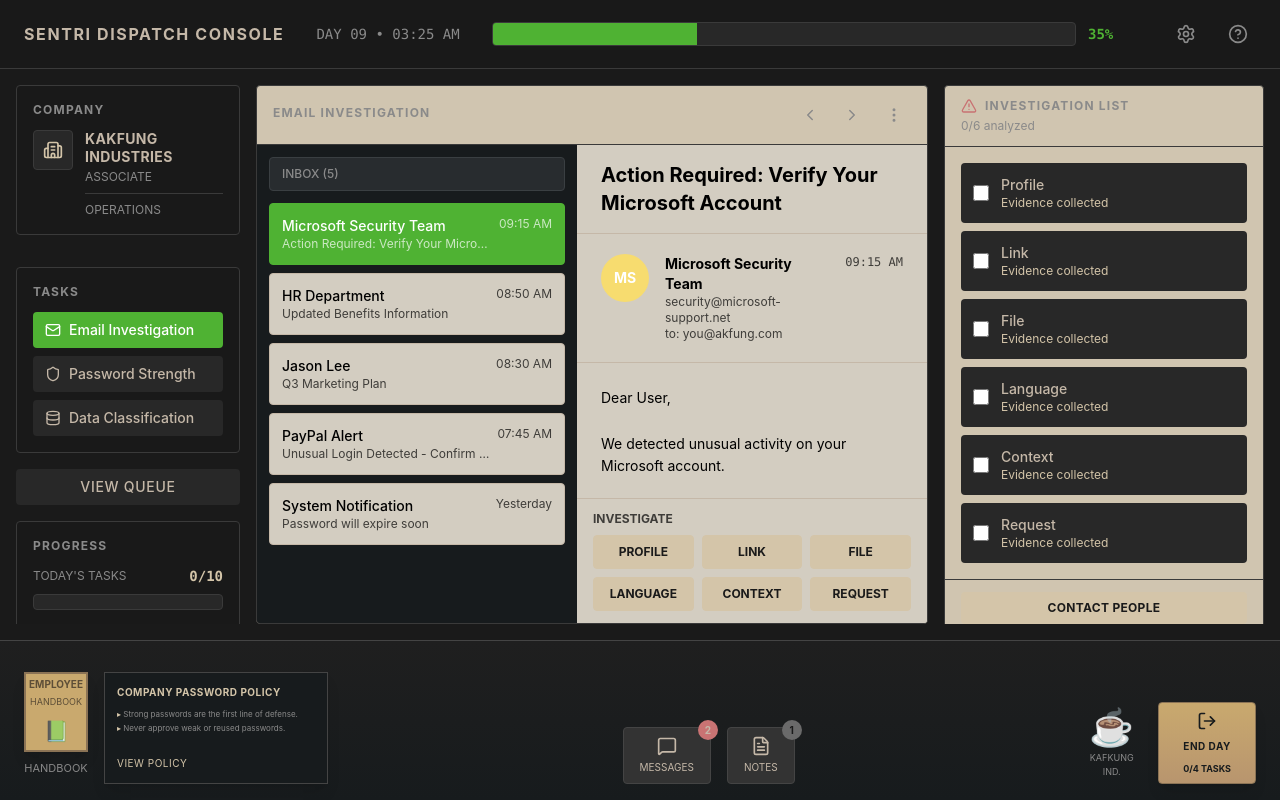
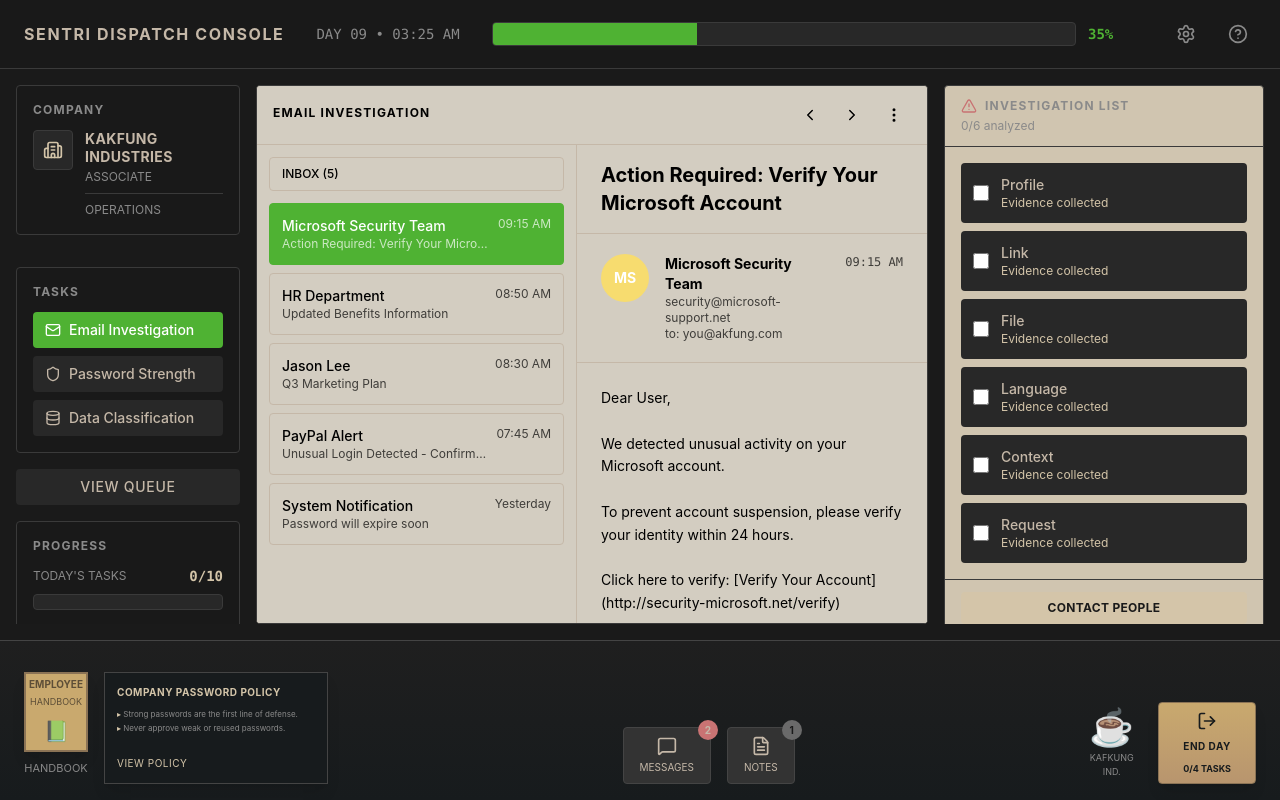
Before and after one commit to wembyirving1101/Deploy-a-sentri, a Next.js app: page / in a window 1280 px wide. Built offline with nearby package versions, Linux system fonts and the light colour scheme.

Commit message:
feat: update EmailInvestigation component styles and button colors
Co-authored-by: wembyirving1101 <218600463+wembyirving1101@users.noreply.github.com>

```diff
--- a/components/EmailInvestigation.tsx
+++ b/components/EmailInvestigation.tsx
@@ -24,32 +24,32 @@ export default function EmailInvestigation({
   investigatedCategories,
 }: EmailInvestigationProps) {
   return (
-    <Panel className="flex-1 h-full">
+    <Panel className="flex-1 h-full bg-[#d3cdc1]">
       {/* Header */}
-      <div className="border-b border-border px-4 py-3 flex items-center justify-between">
+      <div className="border-b border-[#c5b8a8] px-4 py-3 flex items-center justify-between bg-[#d3cdc1]">
         <div className="flex-1">
-          <h2 className="text-xs font-bold tracking-widest text-muted-foreground uppercase mb-1">
+          <h2 className="text-xs font-bold tracking-widest text-[#000000] uppercase mb-1">
             EMAIL INVESTIGATION
           </h2>
         </div>
         <div className="flex items-center gap-2">
-          <button className="p-2 hover:bg-secondary rounded transition-colors">
-            <ChevronLeft size={18} className="text-muted-foreground" />
+          <button className="p-2 hover:bg-[#cbc0b5] rounded transition-colors">
+            <ChevronLeft size={18} className="text-[#000000]" />
           </button>
-          <button className="p-2 hover:bg-secondary rounded transition-colors">
-            <ChevronRight size={18} className="text-muted-foreground" />
+          <button className="p-2 hover:bg-[#cbc0b5] rounded transition-colors">
+            <ChevronRight size={18} className="text-[#000000]" />
           </button>
-          <button className="p-2 hover:bg-secondary rounded transition-colors">
-            <MoreVertical size={18} className="text-muted-foreground" />
+          <button className="p-2 hover:bg-[#cbc0b5] rounded transition-colors">
+            <MoreVertical size={18} className="text-[#000000]" />
           </button>
         </div>
       </div>
 
       {/* Content Area - Inbox and Viewer Side by Side */}
-      <div className="flex-1 flex overflow-hidden bg-[#171b1d]">
-        {/* Inbox Section - Card Layer */}
-        <div className="w-80 flex flex-col overflow-hidden bg-[#171b1d] p-3 gap-3">
-          <div className="bg-[#282c2f] rounded border border-[#3a3f42] px-3 py-2 text-xs font-medium text-muted-foreground">
+      <div className="flex-1 flex overflow-hidden bg-[#d3cdc1]">
+        {/* Inbox Section */}
+        <div className="w-80 flex flex-col overflow-hidden bg-[#d3cdc1] border-r border-[#c5b8a8] p-3 gap-3">
+          <div className="bg-[#d3cdc1] rounded border border-[#c5b8a8] px-3 py-2 text-xs font-medium text-[#000000]">
             <span className="uppercase">Inbox ({emails.length})</span>
           </div>
           <div className="flex-1 overflow-y-auto space-y-2">
@@ -88,7 +88,7 @@ export default function EmailInvestigation({
           </div>
         </div>
 
-        {/* Email Viewer Section - Panel Layer */}
+        {/* Email Viewer Section */}
         {currentEmail ? (
           <EmailViewer
             email={currentEmail}
--- a/components/EmailViewer.tsx
+++ b/components/EmailViewer.tsx
@@ -156,28 +156,7 @@ export default function EmailViewer({
         </div>
       </div>
 
-      {/* Investigation Buttons */}
-      <div className={`border-t px-4 py-3 ${isEmbedded ? 'bg-[#d3cdc1] border-[#c5b8a8]' : 'bg-secondary border-border'}`}>
-        <p className={`text-xs font-bold uppercase mb-2 ${isEmbedded ? 'text-[#000000] opacity-70' : 'text-muted-foreground'}`}>
-          Investigate
-        </p>
-        <div className="grid grid-cols-3 gap-2">
-          {investigationButtons.map((btn) => (
-            <button
-              key={btn.id}
-              onClick={() => handleInvestigate(btn.id)}
-              disabled={investigatedCategories.has(btn.id)}
-              className={`py-2 px-2 rounded text-xs font-bold transition-colors uppercase border ${
-                investigatedCategories.has(btn.id)
-                  ? 'bg-secondary text-muted-foreground border-border opacity-50 cursor-not-allowed'
-                  : 'bg-accent text-accent-foreground border-accent hover:opacity-90'
-              }`}
-            >
-              {btn.label}
-            </button>
-          ))}
-        </div>
-      </div>
+
     </div>
   )
 }
```
